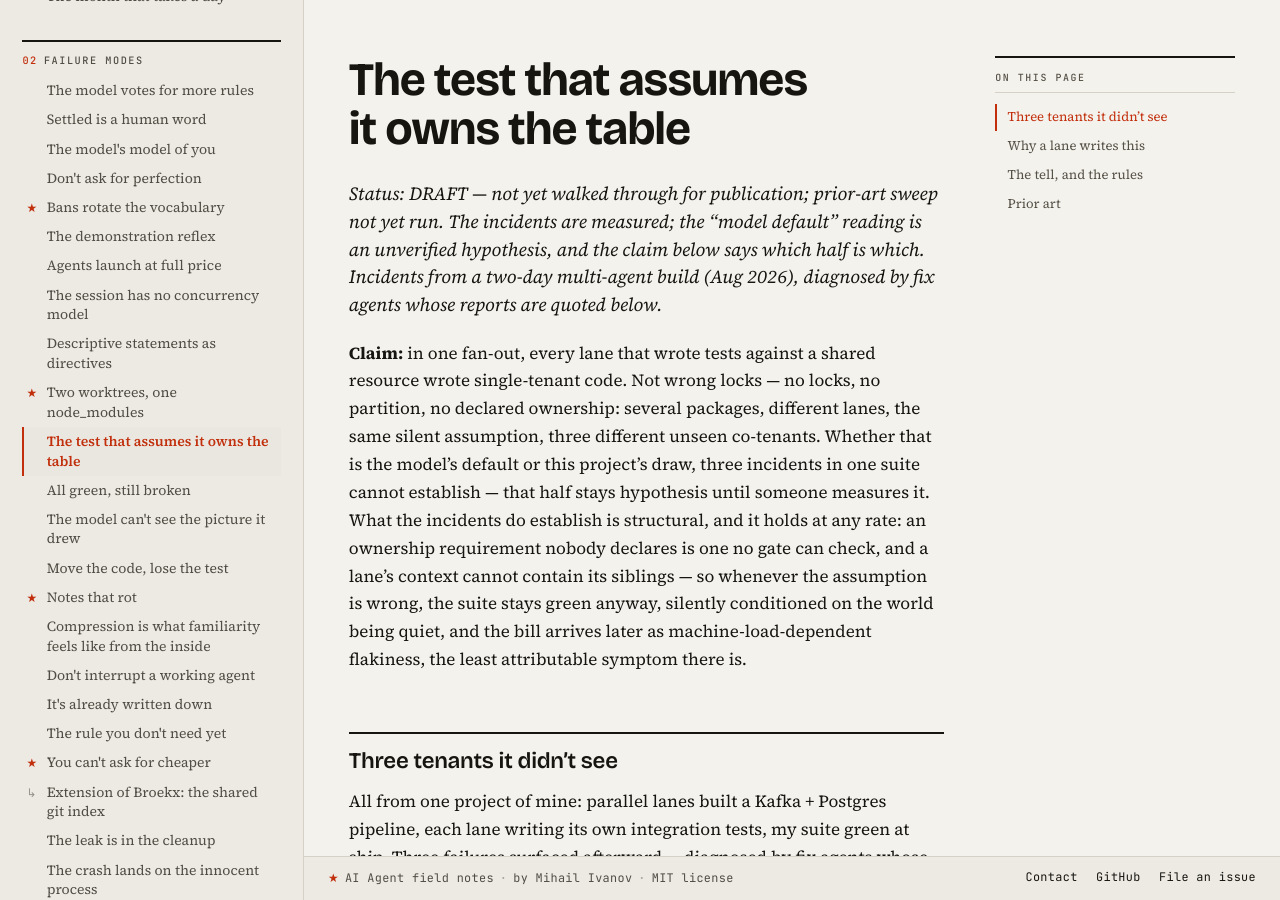
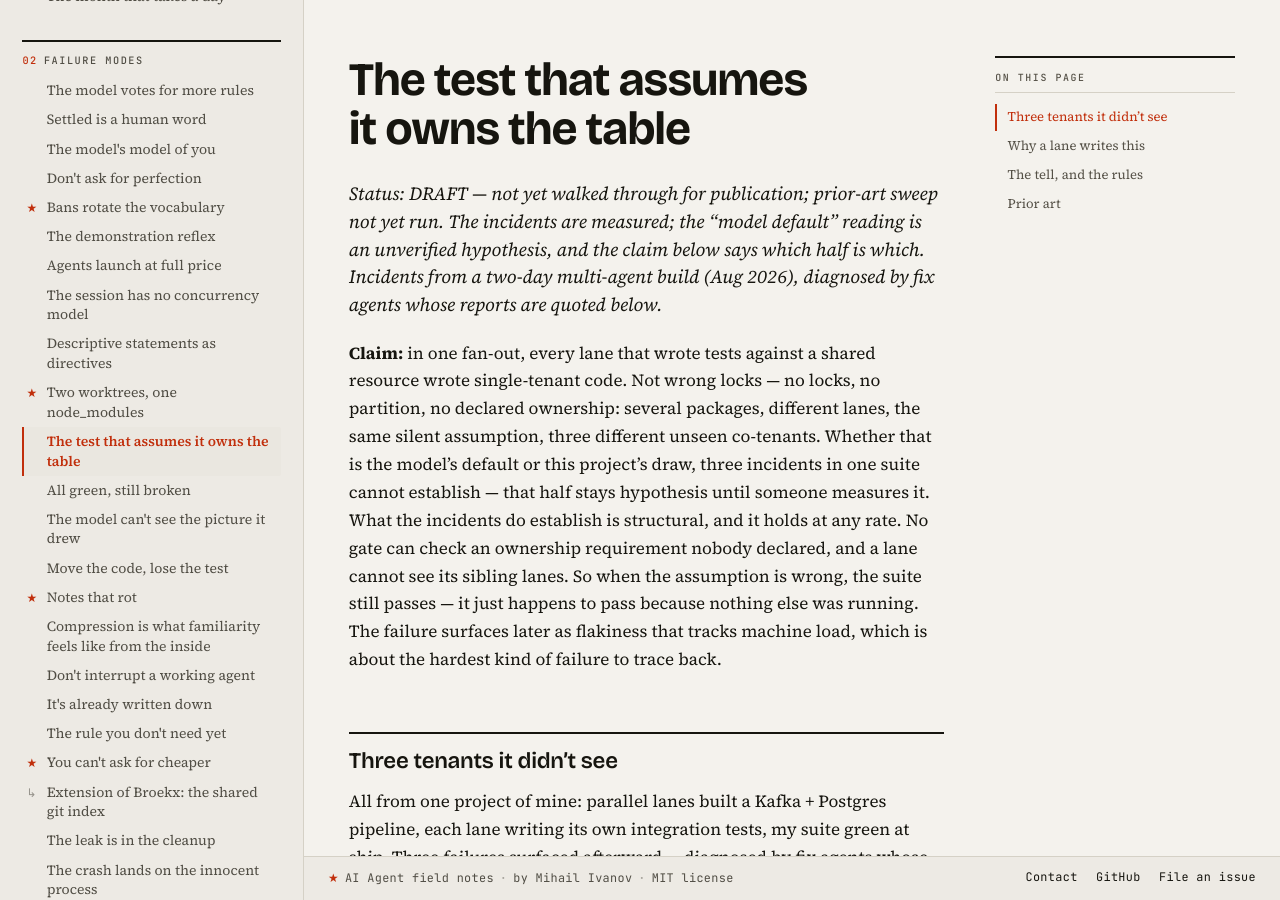
Before and after one commit to mivanov93/ai-agent-field-notes, a Jekyll site: the page built from the-test-that-assumes-it-owns-the-table.md, in a window 1280 px wide and 900 px high. Built offline with Jekyll 4.4.1, drawn with Linux system fonts in a browser that asks for light colours; our own code applies the rules of GitHub Pages for plain Markdown files; some of the changed text lies outside the part shown.

Commit message:
plain-prose fixes from the plague diagnosis
split the test note's overloaded claim sentence, drop the flourish and
the repeated coined phrase, unstack one rule bullet, resolve the
killing-hypothesis shorthand inline; simplify one dressy phrase in the
picture note.

```diff
--- a/the-test-that-assumes-it-owns-the-table.md
+++ b/the-test-that-assumes-it-owns-the-table.md
@@ -12,12 +12,12 @@ partition, no declared ownership: several packages, different lanes, the
 same silent assumption, three different unseen co-tenants. Whether that is
 the model's default or this project's draw, three incidents in one suite
 cannot establish — that half stays hypothesis until someone measures it.
-What the incidents do establish is structural, and it holds at any rate:
-an ownership requirement nobody declares is one no gate can check, and a
-lane's context cannot contain its siblings — so whenever the assumption
-is wrong, the suite stays green anyway, silently conditioned on the world
-being quiet, and the bill arrives later as machine-load-dependent
-flakiness, the least attributable symptom there is.
+What the incidents do establish is structural, and it holds at any
+rate. No gate can check an ownership requirement nobody declared, and a
+lane cannot see its sibling lanes. So when the assumption is wrong, the
+suite still passes — it just happens to pass because nothing else was
+running. The failure surfaces later as flakiness that tracks machine
+load, which is about the hardest kind of failure to trace back.
 
 ## Three tenants it didn't see
 
@@ -63,11 +63,11 @@ stops.
 Each lane forks from the same snapshot and writes from a context in which
 "I am alone" is true. A human team accretes tests serially — each new
 author sees the existing suite; a fan-out's authors meet their siblings
-only at run time. And the tenancy question is off-axis for the model the
-way the killing hypothesis usually is
-([the missing hypothesis is orthogonal](the-missing-hypothesis-is-orthogonal.md)):
-it reasons about the code under test, not about the environment's other
-occupants.
+only at run time. And the tenancy question sits on an axis the model isn't searching —
+the same place the decisive hypothesis usually hides in a debugging
+session ([the missing hypothesis is orthogonal](the-missing-hypothesis-is-orthogonal.md)):
+the model reasons about the code under test, not about the
+environment's other occupants.
 
 Honesty about the rate: the same transcripts show the opposite discipline
 wherever a rule existed — worktree isolation held cleanly, and the fix
@@ -103,10 +103,9 @@ an ownership claim about the world — one nobody wrote down.
   Terminate on your own records, counted, capped.
 - **If a test genuinely needs exclusivity, that need is a gate to
   build, not a comment to write.** A declared claim helps only once a
-  checker parses the declarations and collides them at integrate time;
-  until that checker exists, the only enforceable rule is the mint rule
-  above — an unenforced ownership register would be one more
-  requirement nothing checks.
+  checker parses the declarations and flags collisions at integrate
+  time. Until that checker exists, stick to the mint rule above — a
+  register nothing reads is one more requirement nothing checks.
 - **Cross-machine flakiness means undeclared tenancy until proven
   otherwise.** A test whose verdict tracks machine load is measuring the
   crowd, not the code.
```
Also changed, not shown: the-model-cant-see-the-picture-it-drew.md (+2 -2 lines).
